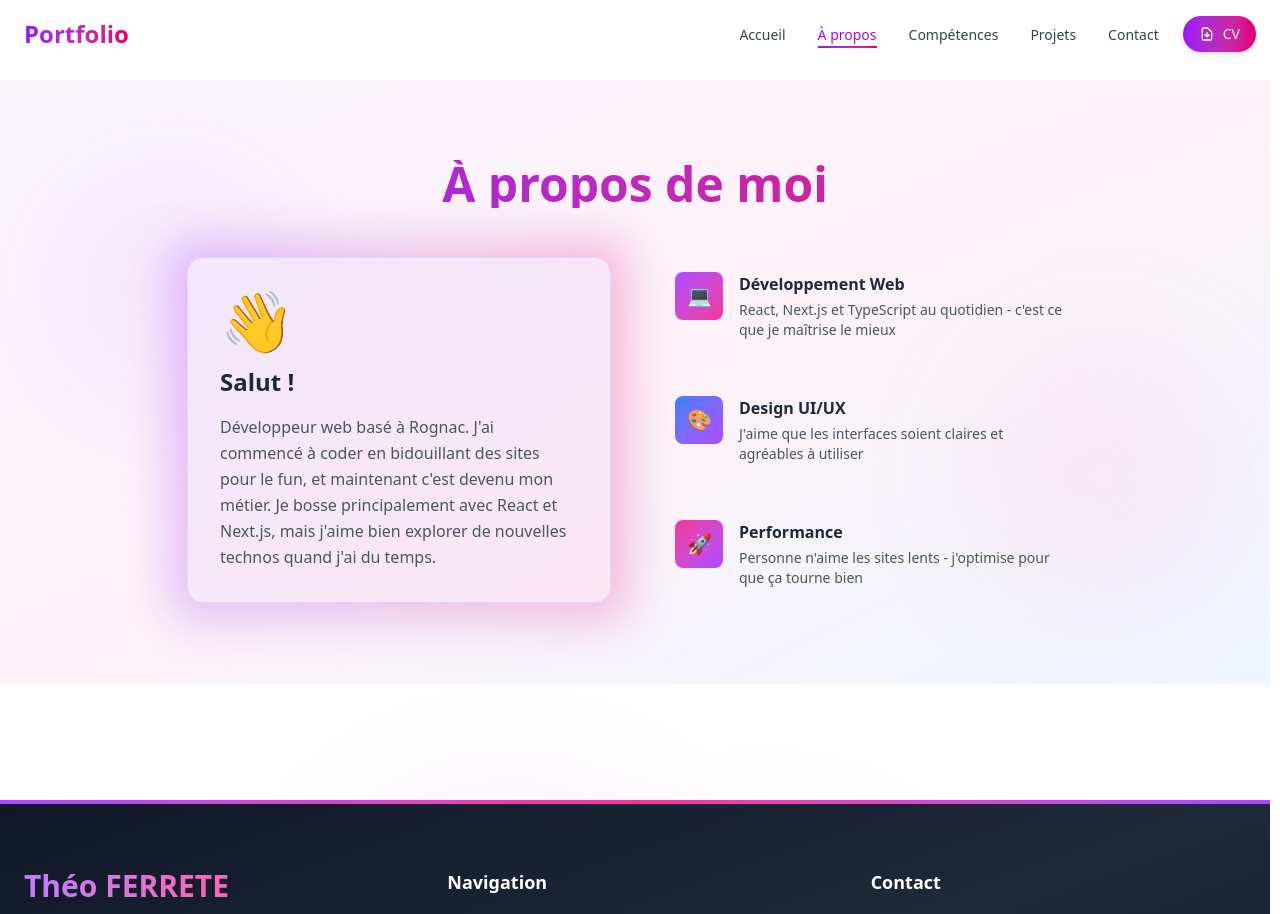
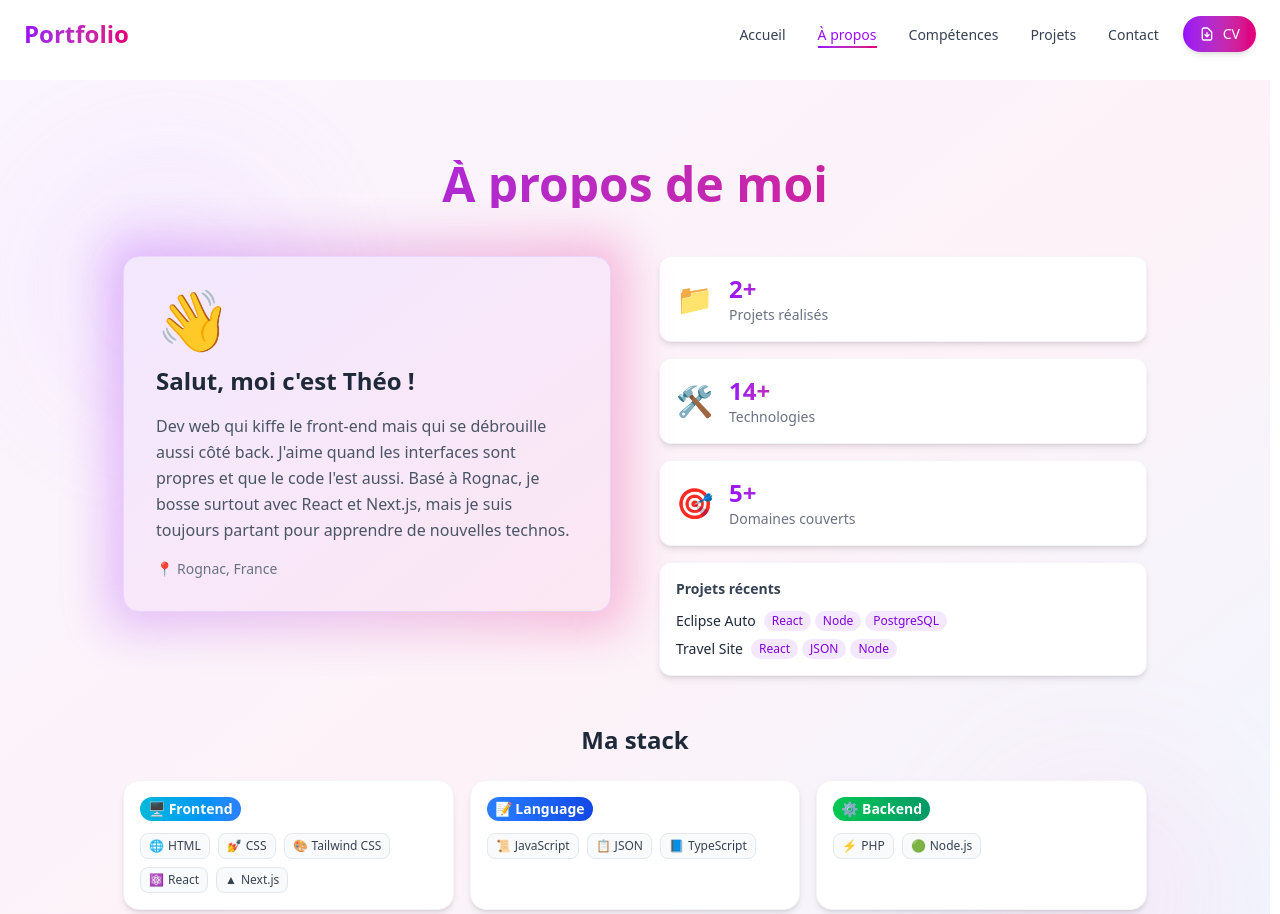
Before and after one commit to Theo-FERRETE/My-Portfolio, a Next.js app: page /about in a window 1280 px wide. Shown: the top 914 px of the page. Built offline with nearby package versions, Linux system fonts and the light colour scheme.

Commit message:
modif de about

```diff
--- a/app/components/sections/About.tsx
+++ b/app/components/sections/About.tsx
@@ -1,6 +1,31 @@
 'use client';
 
 import { useEffect, useRef, useState } from 'react';
+import skillsData from '@/data/skills.json';
+import projectsData from '@/data/projects.json';
+import profileData from '@/data/profile.json';
+
+const getCategoryColor = (category: string) => {
+  const colors: Record<string, string> = {
+    'Frontend': 'from-cyan-500 to-blue-500',
+    'Backend': 'from-green-500 to-emerald-600',
+    'Database': 'from-purple-500 to-purple-700',
+    'Language': 'from-blue-500 to-blue-700',
+    'DevOps': 'from-orange-500 to-red-500',
+  };
+  return colors[category] || 'from-gray-500 to-gray-700';
+};
+
+const getCategoryIcon = (category: string) => {
+  const icons: Record<string, string> = {
+    'Frontend': '🖥️',
+    'Backend': '⚙️',
+    'Database': '🗄️',
+    'Language': '📝',
+    'DevOps': '🚀',
+  };
+  return icons[category] || '🔧';
+};
 
 export default function About() {
   const [isVisible, setIsVisible] = useState(false);
@@ -23,6 +48,22 @@ export default function About() {
     return () => observer.disconnect();
   }, []);
 
+  // Grouper les skills par catégorie
+  const skillsByCategory = skillsData.reduce<Record<string, typeof skillsData>>((acc, skill) => {
+    if (!acc[skill.category]) acc[skill.category] = [];
+    acc[skill.category].push(skill);
+    return acc;
+  }, {});
+
+  const categoryOrder = ['Frontend', 'Language', 'Backend', 'Database', 'DevOps'];
+  const sortedCategories = categoryOrder.filter(cat => skillsByCategory[cat]);
+
+  const stats = [
+    { value: projectsData.length, label: 'Projets réalisés', icon: '📁' },
+    { value: skillsData.length, label: 'Technologies', icon: '🛠️' },
+    { value: sortedCategories.length, label: 'Domaines couverts', icon: '🎯' },
+  ];
+
   return (
     <section
       ref={sectionRef}
@@ -33,76 +74,98 @@ export default function About() {
       <div className="absolute bottom-20 right-10 w-64 h-64 bg-pink-300/20 dark:bg-pink-700/20 rounded-full blur-3xl animate-pulse delay-1000"></div>
 
       <div className="container mx-auto px-4 sm:px-6 relative z-10">
-        <div className={`max-w-4xl mx-auto transition-all duration-1000 ${isVisible ? 'opacity-100 translate-y-0' : 'opacity-0 translate-y-10'}`}>
+        <div className={`max-w-5xl mx-auto transition-all duration-1000 ${isVisible ? 'opacity-100 translate-y-0' : 'opacity-0 translate-y-10'}`}>
           <h2 className="text-3xl sm:text-4xl md:text-5xl font-bold text-center mb-8 sm:mb-12 bg-gradient-to-r from-purple-600 to-pink-600 bg-clip-text text-transparent">
             À propos de moi
           </h2>
 
-          <div className="grid grid-cols-1 md:grid-cols-2 gap-8 sm:gap-12 items-center">
+          {/* Bio + stats */}
+          <div className="grid grid-cols-1 md:grid-cols-2 gap-8 sm:gap-12 items-start mb-12">
             <div className="relative group order-2 md:order-1">
               <div className="absolute -inset-4 bg-gradient-to-r from-purple-600 to-pink-600 rounded-2xl blur-xl opacity-25 group-hover:opacity-40 transition-opacity duration-300"></div>
               <div className="relative bg-gradient-to-br from-purple-100 to-pink-100 dark:from-purple-900/30 dark:to-pink-900/30 p-6 sm:p-8 rounded-2xl backdrop-blur-sm border border-purple-200 dark:border-purple-800">
                 <div className="text-5xl sm:text-6xl mb-4">👋</div>
                 <h3 className="text-xl sm:text-2xl font-bold mb-4 text-gray-800 dark:text-gray-200">
-                  Salut !
+                  Salut, moi c'est {profileData.name.split(' ')[0]} !
                 </h3>
                 <p className="text-sm sm:text-base text-gray-600 dark:text-gray-400 leading-relaxed">
-                  Développeur web basé à Rognac. J'ai commencé à coder en bidouillant
-                  des sites pour le fun, et maintenant c'est devenu mon métier. Je bosse
-                  principalement avec React et Next.js, mais j'aime bien explorer de
-                  nouvelles technos quand j'ai du temps.
+                  {profileData.bio}
                 </p>
+                <div className="mt-4 text-sm text-gray-500 dark:text-gray-500 flex items-center gap-1">
+                  <span>📍</span>
+                  <span>{profileData.location}</span>
+                </div>
               </div>
             </div>
 
-            <div className="space-y-4 sm:space-y-6 order-1 md:order-2">
-              <div className="group">
-                <div className="flex items-start space-x-3 sm:space-x-4 p-3 sm:p-4 rounded-xl hover:bg-purple-50 dark:hover:bg-purple-900/20 transition-colors duration-300">
-                  <div className="flex-shrink-0 w-10 h-10 sm:w-12 sm:h-12 bg-gradient-to-br from-purple-500 to-pink-500 rounded-lg flex items-center justify-center text-white text-lg sm:text-xl flex-grow-0">
-                    💻
-                  </div>
-                  <div className="flex-grow">
-                    <h4 className="font-semibold text-gray-800 dark:text-gray-200 mb-1 text-sm sm:text-base">
-                      Développement Web
-                    </h4>
-                    <p className="text-gray-600 dark:text-gray-400 text-xs sm:text-sm">
-                      React, Next.js et TypeScript au quotidien - c'est ce que je maîtrise le mieux
-                    </p>
+            {/* Stats */}
+            <div className="space-y-4 order-1 md:order-2">
+              {stats.map((stat, i) => (
+                <div key={i} className="flex items-center space-x-4 p-4 rounded-xl bg-white dark:bg-gray-800 shadow-md border border-gray-100 dark:border-gray-700">
+                  <div className="text-3xl">{stat.icon}</div>
+                  <div>
+                    <div className="text-2xl font-bold bg-gradient-to-r from-purple-600 to-pink-600 bg-clip-text text-transparent">
+                      {stat.value}+
+                    </div>
+                    <div className="text-sm text-gray-500 dark:text-gray-400">{stat.label}</div>
                   </div>
                 </div>
+              ))}
+
+              {/* Projets phares */}
+              <div className="p-4 rounded-xl bg-white dark:bg-gray-800 shadow-md border border-gray-100 dark:border-gray-700">
+                <h4 className="font-semibold text-gray-700 dark:text-gray-300 mb-3 text-sm">Projets récents</h4>
+                <div className="space-y-2">
+                  {projectsData.map((project) => (
+                    <div key={project.id} className="flex flex-wrap items-center gap-2">
+                      <span className="text-sm font-medium text-gray-800 dark:text-gray-200">
+                        {project.title}
+                      </span>
+                      <div className="flex flex-wrap gap-1">
+                        {project.tags.slice(0, 3).map((tag) => (
+                          <span key={tag} className="text-xs px-2 py-0.5 rounded-full bg-purple-100 dark:bg-purple-900/40 text-purple-700 dark:text-purple-300">
+                            {tag}
+                          </span>
+                        ))}
+                      </div>
+                    </div>
+                  ))}
+                </div>
               </div>
+            </div>
+          </div>
 
-              <div className="group">
-                <div className="flex items-start space-x-3 sm:space-x-4 p-3 sm:p-4 rounded-xl hover:bg-purple-50 dark:hover:bg-purple-900/20 transition-colors duration-300">
-                  <div className="flex-shrink-0 w-10 h-10 sm:w-12 sm:h-12 bg-gradient-to-br from-blue-500 to-purple-500 rounded-lg flex items-center justify-center text-white text-lg sm:text-xl flex-grow-0">
-                    🎨
+          {/* Skills par catégorie */}
+          <div>
+            <h3 className="text-xl sm:text-2xl font-bold text-center mb-6 text-gray-800 dark:text-gray-200">
+              Ma stack
+            </h3>
+            <div className="grid grid-cols-1 sm:grid-cols-2 lg:grid-cols-3 gap-4">
+              {sortedCategories.map((category) => (
+                <div
+                  key={category}
+                  className="bg-white dark:bg-gray-800 p-4 rounded-2xl shadow-md border border-gray-100 dark:border-gray-700"
+                >
+                  <div className="flex items-center gap-2 mb-3">
+                    <span className={`text-sm font-semibold px-2 py-0.5 rounded-full text-white bg-gradient-to-r ${getCategoryColor(category)}`}>
+                      {getCategoryIcon(category)} {category}
+                    </span>
                   </div>
-                  <div className="flex-grow">
-                    <h4 className="font-semibold text-gray-800 dark:text-gray-200 mb-1 text-sm sm:text-base">
-                      Design UI/UX
-                    </h4>
-                    <p className="text-gray-600 dark:text-gray-400 text-xs sm:text-sm">
-                      J'aime que les interfaces soient claires et agréables à utiliser
-                    </p>
+                  <div className="flex flex-wrap gap-2">
+                    {skillsByCategory[category]
+                      .sort((a, b) => a.order - b.order)
+                      .map((skill) => (
+                        <span
+                          key={skill.id}
+                          className="text-xs flex items-center gap-1 px-2 py-1 rounded-lg bg-gray-50 dark:bg-gray-700 text-gray-700 dark:text-gray-300 border border-gray-200 dark:border-gray-600"
+                        >
+                          <span>{skill.icon}</span>
+                          <span>{skill.name}</span>
+                        </span>
+                      ))}
                   </div>
                 </div>
-              </div>
-
-              <div className="group">
-                <div className="flex items-start space-x-3 sm:space-x-4 p-3 sm:p-4 rounded-xl hover:bg-purple-50 dark:hover:bg-purple-900/20 transition-colors duration-300">
-                  <div className="flex-shrink-0 w-10 h-10 sm:w-12 sm:h-12 bg-gradient-to-br from-pink-500 to-purple-500 rounded-lg flex items-center justify-center text-white text-lg sm:text-xl flex-grow-0">
-                    🚀
-                  </div>
-                  <div className="flex-grow">
-                    <h4 className="font-semibold text-gray-800 dark:text-gray-200 mb-1 text-sm sm:text-base">
-                      Performance
-                    </h4>
-                    <p className="text-gray-600 dark:text-gray-400 text-xs sm:text-sm">
-                      Personne n'aime les sites lents - j'optimise pour que ça tourne bien
-                    </p>
-                  </div>
-                </div>
-              </div>
+              ))}
             </div>
           </div>
         </div>
```
